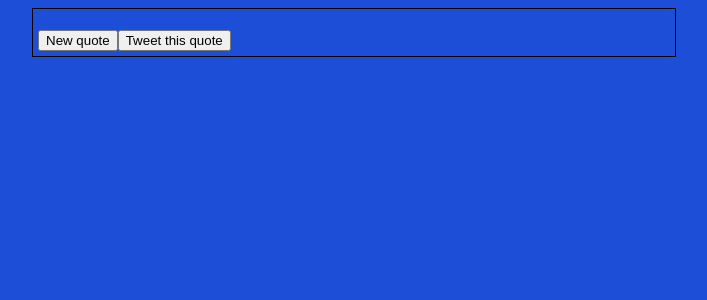
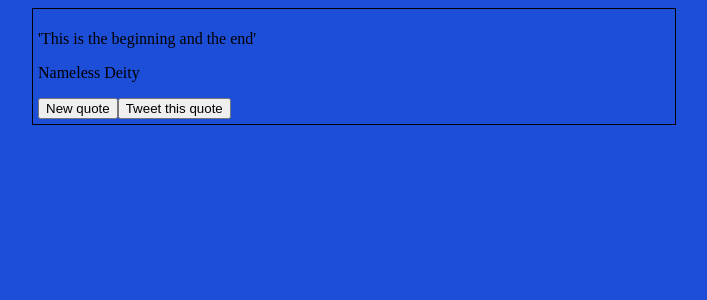
Before and after one commit to thethirdswan/randomquote-react, a React (Create React App) app: page / in a window 1280 px wide. Shown: the top 300 px of the page, without its empty margins (286-993 px from the left). Built offline with nearby package versions, Linux system fonts and the light colour scheme.

Commit message:
fixed quote to generate a new one every refresh

```diff
--- a/src/App.js
+++ b/src/App.js
@@ -4,21 +4,24 @@ import { useState } from 'react';
 const quotes = [["'Fight for all that is beautiful in this world'", "miHoYo"], ["'May you the beauty of this world always shine'", "Hoyoverse"], ["'Just Do It'", "Nike"], ["'This is the beginning and the end'", "Nameless Deity"], ["'Nah, I don't really feel like it.'", "Spongebob"]]
 
 function App() {
-  const [quote, setQuote] = useState("");
-  const [author, setAuthor] = useState("");
+  const newQuote = Math.floor(Math.random() * 5);
+  const quoteNumber = quotes[newQuote]
+  const [quote, setQuote] = useState(quoteNumber[0]);
+  const [author, setAuthor] = useState(quoteNumber[1]);
+  const [tweet, setTweet] = useState("https://twitter.com/intent/tweet")
   function quoteGenerator() {
     const quoteNumber = Math.floor(Math.random() * 5);
     const chosenQuote = quotes[quoteNumber]
     setQuote(chosenQuote[0]);
     setAuthor(chosenQuote[1]);
-    const url = `https://twitter.com/intent/tweet?text=${chosenQuote[0]}, ${chosenQuote[1]}`
+    setTweet(`https://twitter.com/intent/tweet?text=${chosenQuote[0]},${chosenQuote[1]}`)
   }
   return (
     <div id="quote-box">
       <p id='text'>{quote}</p>
       <p id='author'>{author}</p>
       <button id='new-quote' onClick={quoteGenerator}>New quote</button>
-      <a id="tweet-quote" href="https://twitter.com/intent/tweet" target="_top"><button>Tweet this quote</button></a>
+      <a id="tweet-quote" href={tweet} target="_top"><button>Tweet this quote</button></a>
     </div>
   );
 }
```
